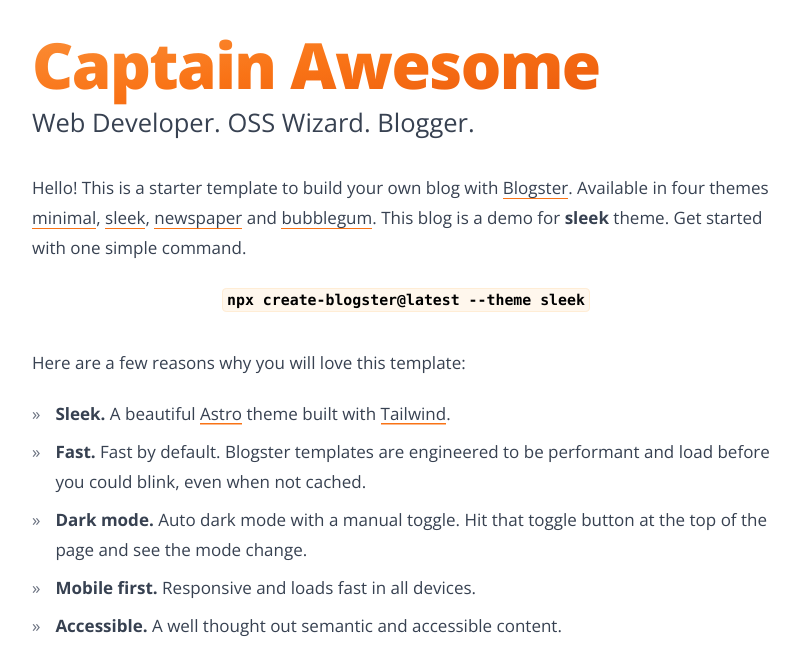
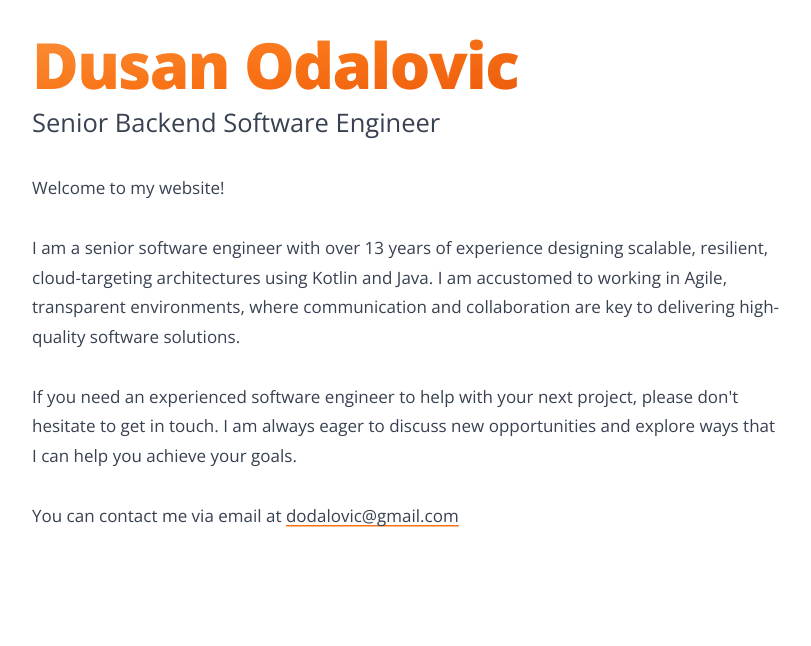
Before and after one commit to dodalovic/dodalovic.github.io, an Astro site: page / in a window 1280 px wide. Shown: the part 69-715 px from the top of the page, without its empty margins (234-1045 px from the left). Built offline with nearby package versions, Linux system fonts and the light colour scheme; Astro itself is replaced by a stand-in of ours.

Commit message:
Update some vars

```diff
--- a/src/components/Intro.astro
+++ b/src/components/Intro.astro
@@ -9,25 +9,22 @@
       <span
         class="bg-gradient-to-br from-[#fb923c] via-[#f97316] to-[#ea580c] dark:from-primary-main dark:via-primary-main dark:to-primary-main bg-clip-text text-transparent"
       >
-        Captain Awesome
+        Dusan Odalovic
       </span>
     </h1>
-    <p class="text-2xl pb-4">Web Developer. OSS Wizard. Blogger.</p>
+    <p class="text-2xl pb-4">Senior Backend Software Engineer</p>
   </div>
   <div>
     <p class="mb-5">
-      Hello! This is a starter template to build your own blog with
-      <a href={"https://github.com/flexdinesh/blogster"} target="_blank">Blogster</a>.
-      Available in four themes
-      <a href={"https://blogster-minimal.netlify.app"} target="_blank">minimal</a>,
-      <a href={"https://blogster-sleek.netlify.app"} target="_blank">sleek</a>,
-      <a href={"https://blogster-newspaper.netlify.app"} target="_blank">newspaper</a> and
-      <a href={"https://blogster-bubblegum.netlify.app"} target="_blank">bubblegum</a>.
-      This blog is a demo for <strong>sleek</strong> theme.
-      Get started with one simple command.
-    </p>
-    <p class="text-center whitespace-nowrap overflow-auto">
-      <code class="py-1 px-2">npx create-blogster@latest --theme sleek</code>
+      Welcome to my website!
+      <br />
+      <br />
+      I am a senior software engineer with over 13 years of experience designing scalable, resilient, cloud-targeting architectures using Kotlin and Java. I am accustomed to working in Agile, transparent environments, where communication and collaboration are key to delivering high-quality software solutions.
+      <br />
+      <br />
+      If you need an experienced software engineer to help with your next project, please don't hesitate to get in touch. I am always eager to discuss new opportunities and explore ways that I can help you achieve your goals.
+      <br /><br />
+      You can contact me via email at <a href="mailto:dodalovic@gmail.com">dodalovic@gmail.com</a>
     </p>
   </div>
 </section>
--- a/src/config.ts
+++ b/src/config.ts
@@ -1,7 +1,7 @@
 // Place any global data in this file.
 // You can import this data from anywhere in your site by using the `import` keyword.
 
-export const SITE_TITLE = "Captain Awesome";
+export const SITE_TITLE = "Dusan Odalovic";
 export const SITE_DESCRIPTION =
   "Welcome to my blog! I write about modern web development.";
 export const TWITTER_HANDLE = "@yourtwitterhandle";
--- a/src/pages/index.astro
+++ b/src/pages/index.astro
@@ -2,7 +2,6 @@
 import PageMeta from "../components/PageMeta.astro";
 import PageLayout from "../layouts/PageLayout.astro";
 import Intro from "../components/Intro.astro";
-import AboutTheTheme from "../components/AboutTheTheme.astro";
 import { SITE_TITLE } from "../config";
 ---
 
@@ -10,6 +9,5 @@
   <PageMeta title={`${SITE_TITLE} | Web Ninja`} slot="meta" />
   <Fragment slot="main">
     <Intro />
-    <AboutTheTheme />
   </Fragment>
 </PageLayout>
```
Also changed, not shown: content/blog/basic-markdown-style-guide.md (+1 -0 lines), content/blog/extended-markdown-style-guide.md (+1 -0 lines), content/blog/external-link-example.md (+1 -0 lines), content/blog/syntax-highlighting.md (+1 -0 lines).
